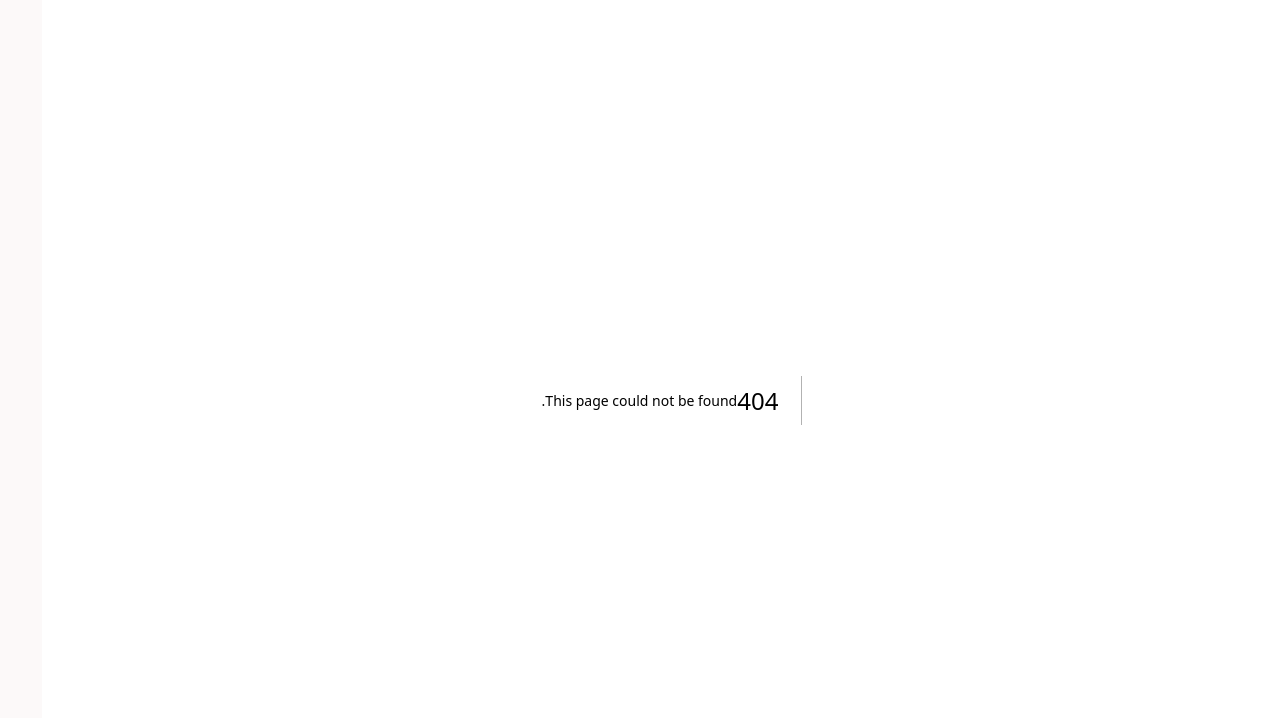
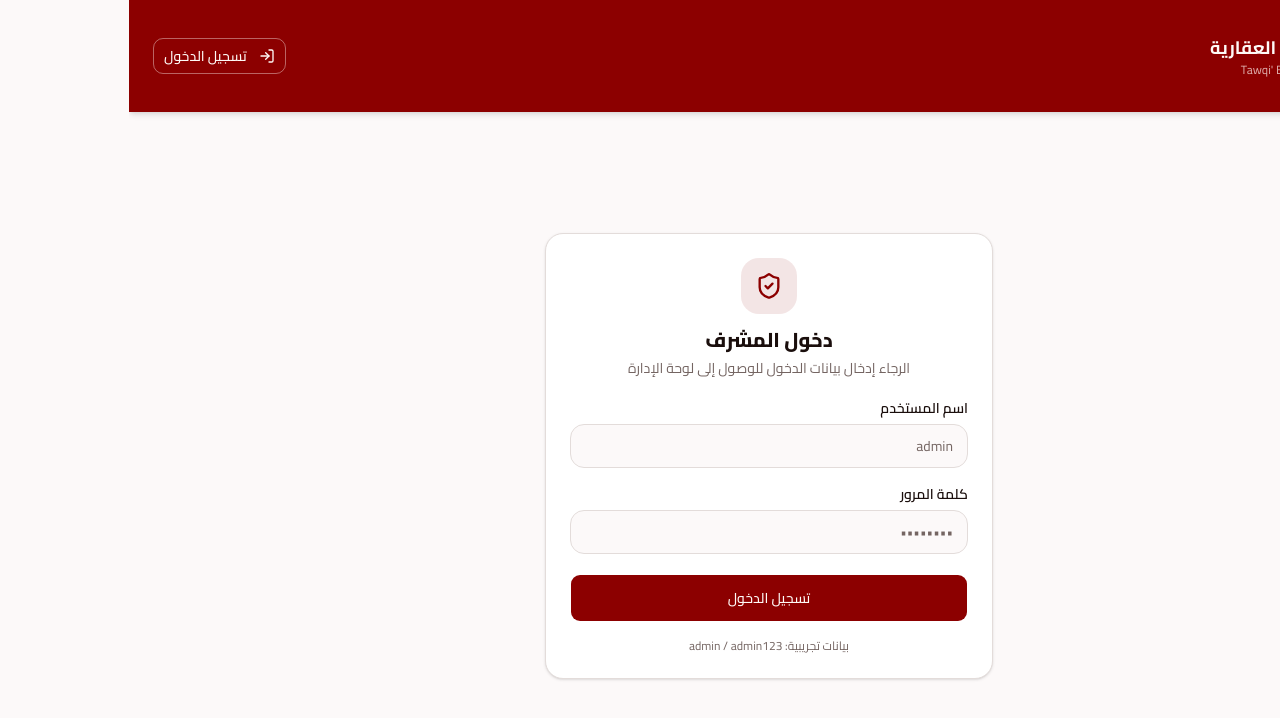
Before and after one commit to xqbxx/tawqi-el-aqariya-app, a Next.js app: page /admin in a window 1280 px wide. Before the commit this address had no page. Shown: the top 718 px of the page. Built offline with nearby package versions, Linux system fonts and the light colour scheme.

Commit message:
admin changes

```diff
--- /dev/null
+++ b/app/admin/page.tsx
@@ -0,0 +1,5 @@
+import { RealEstateApp } from '@/components/real-estate-app'
+
+export default function AdminPage() {
+  return <RealEstateApp mode="admin" />
+}
--- a/app/page.tsx
+++ b/app/page.tsx
@@ -1,5 +1,5 @@
 import { RealEstateApp } from '@/components/real-estate-app'
 
 export default function Page() {
-  return <RealEstateApp />
+  return <RealEstateApp mode="public" />
 }
--- a/components/login-dialog.tsx
+++ /dev/null
@@ -1,92 +0,0 @@
-'use client'
-
-import { useState } from 'react'
-import { LogIn, ShieldCheck } from 'lucide-react'
-import { Modal } from '@/components/ui/modal'
-import { Button } from '@/components/ui/button'
-import { Field, TextInput } from '@/components/ui/field'
-import { ADMIN_CREDENTIALS } from '@/lib/real-estate'
-
-export function LoginDialog({
-  open,
-  onClose,
-  onSuccess,
-}: {
-  open: boolean
-  onClose: () => void
-  onSuccess: () => void
-}) {
-  const [username, setUsername] = useState('')
-  const [password, setPassword] = useState('')
-  const [error, setError] = useState('')
-
-  const handleSubmit = (e: React.FormEvent) => {
-    e.preventDefault()
-    if (
-      username.trim() === ADMIN_CREDENTIALS.username &&
-      password === ADMIN_CREDENTIALS.password
-    ) {
-      setError('')
-      setUsername('')
-      setPassword('')
-      onSuccess()
-    } else {
-      setError('اسم المستخدم أو كلمة المرور غير صحيحة')
-    }
-  }
-
-  return (
-    <Modal open={open} onClose={onClose} className="max-w-md" labelledBy="login-title">
-      <form onSubmit={handleSubmit} className="p-6">
-        <div className="mb-5 flex flex-col items-center text-center">
-          <div className="flex size-14 items-center justify-center rounded-2xl bg-primary/10 text-primary">
-            <ShieldCheck className="size-7" />
-          </div>
-          <h2 id="login-title" className="mt-3 text-xl font-extrabold text-foreground">
-            دخول المشرف
-          </h2>
-          <p className="mt-1 text-sm text-muted-foreground">
-            الرجاء إدخال بيانات الدخول للوصول إلى لوحة الإدارة
-          </p>
-        </div>
-
-        <div className="flex flex-col gap-4">
-          <Field label="اسم المستخدم" htmlFor="username">
-            <TextInput
-              id="username"
-              value={username}
-              onChange={(e) => setUsername(e.target.value)}
-              placeholder="admin"
-              autoComplete="username"
-            />
-          </Field>
-          <Field label="كلمة المرور" htmlFor="password">
-            <TextInput
-              id="password"
-              type="password"
-              value={password}
-              onChange={(e) => setPassword(e.target.value)}
-              placeholder="••••••••"
-              autoComplete="current-password"
-            />
-          </Field>
-
-          {error && (
-            <p className="rounded-lg bg-destructive/10 px-3 py-2 text-sm font-medium text-destructive">
-              {error}
-            </p>
-          )}
-
-          <Button type="submit" size="lg" className="mt-1 h-12 w-full">
-            <LogIn className="size-5" />
-            تسجيل الدخول
-          </Button>
-
-          <p className="text-center text-xs text-muted-foreground">
-            بيانات تجريبية: admin / admin123
-          </p>
-        </div>
-      </form>
-    </Modal>
-  )
-}
--- a/components/navbar.tsx
+++ b/components/navbar.tsx
@@ -5,15 +5,17 @@ import { LogIn, LogOut, Plus, Menu, X } from 'lucide-react'
 import { Button } from '@/components/ui/button'
 
 export function Navbar({
+  mode,
   isAdmin,
   onLoginClick,
   onLogout,
   onAddProperty,
 }: {
-  isAdmin: boolean
-  onLoginClick: () => void
-  onLogout: () => void
-  onAddProperty: () => void
+  mode: 'public' | 'admin'
+  isAdmin?: boolean
+  onLoginClick?: () => void
+  onLogout?: () => void
+  onAddProperty?: () => void
 }) {
   const [isMenuOpen, setIsMenuOpen] = useState(false)
 
@@ -35,6 +37,8 @@ export function Navbar({
           </div>
         </div>
 
+        {mode === 'admin' && (
+          <>
             <div className="hidden md:flex items-center gap-2">
               {isAdmin && (
                 <Button
@@ -80,16 +84,18 @@ export function Navbar({
                 {isMenuOpen ? <X className="size-6" /> : <Menu className="size-6" />}
               </Button>
             </div>
+          </>
+        )}
       </div>
 
       {/* Mobile Menu */}
-      {isMenuOpen && (
+      {mode === 'admin' && isMenuOpen && (
         <div className="border-t border-primary-foreground/10 bg-primary px-4 py-4 shadow-inner md:hidden">
           <div className="flex flex-col gap-3">
             {isAdmin && (
               <Button
                 onClick={() => {
-                  onAddProperty()
+                  onAddProperty?.()
                   setIsMenuOpen(false)
                 }}
                 size="lg"
@@ -102,7 +108,7 @@ export function Navbar({
             {isAdmin ? (
               <Button
                 onClick={() => {
-                  onLogout()
+                  onLogout?.()
                   setIsMenuOpen(false)
                 }}
                 variant="outline"
@@ -115,7 +121,7 @@ export function Navbar({
             ) : (
               <Button
                 onClick={() => {
-                  onLoginClick()
+                  onLoginClick?.()
                   setIsMenuOpen(false)
                 }}
                 variant="outline"
--- a/components/real-estate-app.tsx
+++ b/components/real-estate-app.tsx
@@ -1,24 +1,26 @@
 'use client'
 
 import { useMemo, useState } from 'react'
-import { SearchX, AlertTriangle } from 'lucide-react'
+import { SearchX, AlertTriangle, ShieldCheck } from 'lucide-react'
 import { Navbar } from '@/components/navbar'
 import { FilterBar, EMPTY_FILTERS, type Filters } from '@/components/filter-bar'
 import { PropertyCard } from '@/components/property-card'
 import { PropertyDetail } from '@/components/property-detail'
-import { LoginDialog } from '@/components/login-dialog'
 import { AddPropertyDialog } from '@/components/add-property-dialog'
 import { Modal } from '@/components/ui/modal'
 import { Button } from '@/components/ui/button'
-import { MOCK_PROPERTIES, STANDARD_SIZES, type Property } from '@/lib/real-estate'
+import { Field, TextInput } from '@/components/ui/field'
+import { MOCK_PROPERTIES, STANDARD_SIZES, ADMIN_CREDENTIALS, type Property } from '@/lib/real-estate'
 
-export function RealEstateApp() {
+export function RealEstateApp({ mode }: { mode: 'public' | 'admin' }) {
   const [isAdmin, setIsAdmin] = useState(false)
   const [properties, setProperties] = useState<Property[]>(MOCK_PROPERTIES)
   const [filters, setFilters] = useState<Filters>(EMPTY_FILTERS)
   const [selected, setSelected] = useState<Property | null>(null)
-  const [showLogin, setShowLogin] = useState(false)
   const [showAdd, setShowAdd] = useState(false)
+  const [loginUsername, setLoginUsername] = useState('')
+  const [loginPassword, setLoginPassword] = useState('')
+  const [loginError, setLoginError] = useState('')
   const [propertyToDelete, setPropertyToDelete] = useState<Property | null>(null)
 
   const filtered = useMemo(() => {
@@ -38,11 +40,86 @@ export function RealEstateApp() {
     })
   }, [properties, filters])
 
+  const handleLoginSubmit = (e: React.FormEvent) => {
+    e.preventDefault()
+    if (
+      loginUsername.trim() === ADMIN_CREDENTIALS.username &&
+      loginPassword === ADMIN_CREDENTIALS.password
+    ) {
+      setLoginError('')
+      setIsAdmin(true)
+    } else {
+      setLoginError('اسم المستخدم أو كلمة المرور غير صحيحة')
+    }
+  }
+
+  if (mode === 'admin' && !isAdmin) {
+    return (
+      <div className="min-h-screen bg-background flex flex-col">
+        <Navbar mode="admin" isAdmin={false} />
+        <div className="flex-1 flex items-center justify-center p-4">
+          <div className="w-full max-w-md rounded-2xl border border-border bg-card shadow-sm p-6">
+            <form onSubmit={handleLoginSubmit}>
+              <div className="mb-5 flex flex-col items-center text-center">
+                <div className="flex size-14 items-center justify-center rounded-2xl bg-primary/10 text-primary">
+                  <ShieldCheck className="size-7" />
+                </div>
+                <h2 className="mt-3 text-xl font-extrabold text-foreground">دخول المشرف</h2>
+                <p className="mt-1 text-sm text-muted-foreground">
+                  الرجاء إدخال بيانات الدخول للوصول إلى لوحة الإدارة
+                </p>
+              </div>
+
+              <div className="flex flex-col gap-4">
+                <Field label="اسم المستخدم" htmlFor="username">
+                  <TextInput
+                    id="username"
+                    value={loginUsername}
+                    onChange={(e) => setLoginUsername(e.target.value)}
+                    placeholder="admin"
+                    autoComplete="username"
+                  />
+                </Field>
+                <Field label="كلمة المرور" htmlFor="password">
+                  <TextInput
+                    id="password"
+                    type="password"
+                    value={loginPassword}
+                    onChange={(e) => setLoginPassword(e.target.value)}
+                    placeholder="••••••••"
+                    autoComplete="current-password"
+                  />
+                </Field>
+
+                {loginError && (
+                  <p className="rounded-lg bg-destructive/10 px-3 py-2 text-sm font-medium text-destructive">
+                    {loginError}
+                  </p>
+                )}
+
+                <Button type="submit" size="lg" className="mt-1 h-12 w-full">
+                  تسجيل الدخول
+                </Button>
+
+                <p className="text-center text-xs text-muted-foreground">
+                  بيانات تجريبية: admin / admin123
+                </p>
+              </div>
+            </form>
+          </div>
+        </div>
+      </div>
+    )
+  }
+
+  // Force isAdmin to false in public mode to prevent any admin features from showing
+  const effectiveIsAdmin = mode === 'admin' ? isAdmin : false
+
   return (
     <div className="min-h-screen bg-background">
       <Navbar
-        isAdmin={isAdmin}
-        onLoginClick={() => setShowLogin(true)}
+        mode={mode}
+        isAdmin={effectiveIsAdmin}
         onLogout={() => setIsAdmin(false)}
         onAddProperty={() => setShowAdd(true)}
       />
@@ -82,7 +159,7 @@ export function RealEstateApp() {
                   <PropertyCard
                     key={p.id}
                     property={p}
-                    isAdmin={isAdmin}
+                    isAdmin={effectiveIsAdmin}
                     onClick={() => setSelected(p)}
                     onDelete={() => setPropertyToDelete(p)}
                   />
@@ -107,20 +184,14 @@ export function RealEstateApp() {
       </footer>
 
       {/* Dialogs */}
-      <PropertyDetail property={selected} isAdmin={isAdmin} onClose={() => setSelected(null)} />
-      <LoginDialog
-        open={showLogin}
-        onClose={() => setShowLogin(false)}
-        onSuccess={() => {
-          setIsAdmin(true)
-          setShowLogin(false)
-        }}
-      />
-      <AddPropertyDialog
-        open={showAdd}
-        onClose={() => setShowAdd(false)}
-        onAdd={(p) => setProperties((prev) => [p, ...prev])}
-      />
+      <PropertyDetail property={selected} isAdmin={effectiveIsAdmin} onClose={() => setSelected(null)} />
+      {mode === 'admin' && (
+        <AddPropertyDialog
+          open={showAdd}
+          onClose={() => setShowAdd(false)}
+          onAdd={(p) => setProperties((prev) => [p, ...prev])}
+        />
+      )}
       <Modal
         open={!!propertyToDelete}
         onClose={() => setPropertyToDelete(null)}
```
Lines whose indentation alone changed are shown as unchanged.
